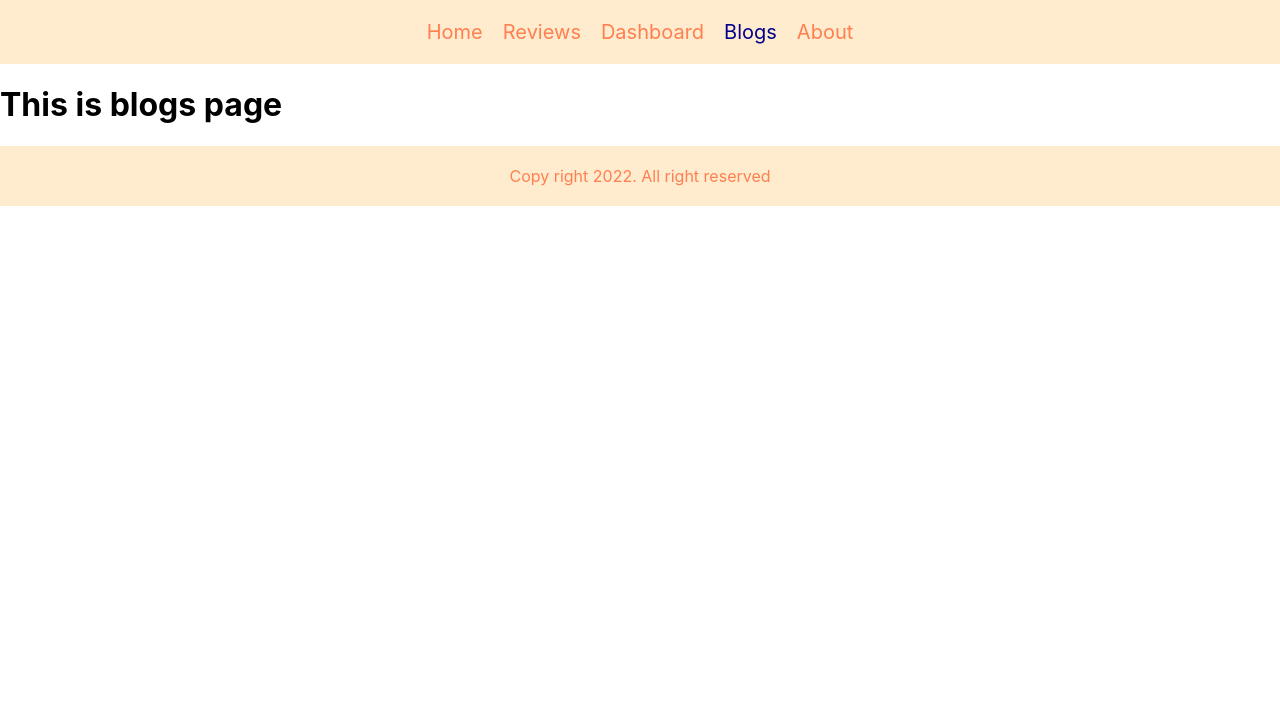
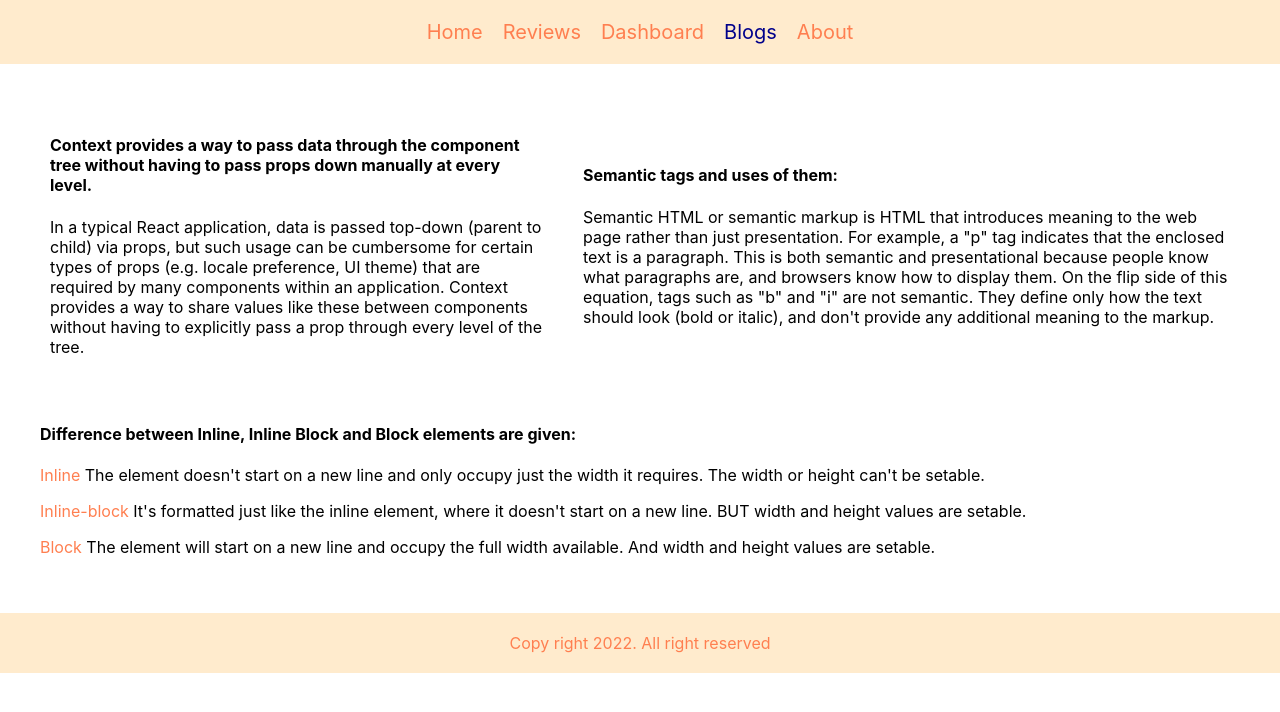
Before and after one commit to mahbubnoyon506/product-analysis, a React (Create React App) app: page /blogs in a window 1280 px wide. Shown: the top 712 px of the page. Built offline with nearby package versions, Linux system fonts and the light colour scheme.

Commit message:
blog page done

```diff
--- a/src/Components/Blogs/Blogs.css
+++ b/src/Components/Blogs/Blogs.css
@@ -0,0 +1,16 @@
+.blogs-wrap{
+    display: flex;
+    align-items: center;
+    justify-content: space-between;
+    padding: 30px;
+}
+.contecx-api, .symentic-tag{
+    padding: 20px 20px 0px 20px;
+}
+.block-element{
+    padding: 0px 20px 20px 20px;
+    margin: 0px 20px 20px 20px;
+}
+.block-element span{
+    color: coral;
+}
--- a/src/Components/Blogs/Blogs.js
+++ b/src/Components/Blogs/Blogs.js
@@ -1,10 +1,29 @@
 import React from 'react';
+import './Blogs.css'
 
 const Blogs = () => {
     return (
         <div>
-            <h1>This is blogs page</h1>
+            <div className='blogs-wrap'>
+                <div className="contecx-api">
+                    <h4>Context provides a way to pass data through the component tree without having to pass props down manually at every level.</h4>
+                    <p>In a typical React application, data is passed top-down (parent to child) via props, but such usage can be cumbersome for certain types of props (e.g. locale preference, UI theme) that are required by many components within an application. Context provides a way to share values like these between components without having to explicitly pass a prop through every level of the tree.</p>
+                </div>
+                <div className="symentic-tag">
+                    <h4>Semantic tags and uses of them:</h4>
+                    <p>Semantic HTML or semantic markup is HTML that introduces meaning to the web page rather than just presentation. For example, a "p" tag indicates that the enclosed text is a paragraph. This is both semantic and presentational because people know what paragraphs are, and browsers know how to display them.
+                        On the flip side of this equation, tags such as "b" and "i" are not semantic. They define only how the text should look (bold or italic), and don't provide any additional meaning to the markup.</p>
+                </div>
+            </div>
+            <div className="block-element">
+                <h4>Difference between Inline, Inline Block and Block elements are given:</h4>
+                <p><span>Inline</span> The element doesn't start on a new line and only occupy just the width it requires. The width or height can't be setable.</p>
+                <p><span>Inline-block</span> It's formatted just like the inline element, where it doesn't start on a new line. BUT width and height values are setable.</p>
+                <p><span>Block</span> The element will start on a new line and occupy the full width available. And width and height values are setable.</p>
+            </div>
         </div>
+
+
     );
 };
 
--- a/src/Components/Dashboard/Dashboard.css
+++ b/src/Components/Dashboard/Dashboard.css
@@ -1,4 +1,13 @@
-.line-chart{
+.chat-wrap{
+    display: flex;
+    align-items: center;
+    justify-content: space-around;
+}
+.line-chart, .bar-chart{
     margin: 0 auto;
-    padding: 30px;
+    padding: 50px;
 }
+.chat-wrap h3{
+    text-align: center;
+    color: coral;
+}
--- a/src/Components/Dashboard/Dashboard.js
+++ b/src/Components/Dashboard/Dashboard.js
@@ -1,5 +1,5 @@
 import React from 'react';
-import { CartesianGrid, Legend, Line, LineChart, Tooltip, XAxis, YAxis } from 'recharts';
+import { Bar, BarChart, CartesianGrid, Legend, Line, LineChart, Tooltip, XAxis, YAxis } from 'recharts';
 import './Dashboard.css'
 
 
@@ -48,11 +48,11 @@ const data = [
 // amt = revenue
 const Dashboard = () => {
     return (
-        <div>
+        <div className='chat-wrap'>
             <div className="line-chart">
                 <LineChart
                     width={500}
-                    height={300}
+                    height={400}
                     data={data}
                     margin={{
                         top: 5,
@@ -74,6 +74,29 @@ const Dashboard = () => {
                     />
                     <Line type="monotone" dataKey="investment" stroke="#82ca9d" />
                 </LineChart>
+                <h3>Chart on line view</h3>
+            </div>
+            <div className="bar-chart">
+                <BarChart
+                    width={500}
+                    height={400}
+                    data={data}
+                    margin={{
+                        top: 5,
+                        right: 30,
+                        left: 20,
+                        bottom: 5
+                    }}
+                >
+                    <CartesianGrid strokeDasharray="3 3" />
+                    <XAxis dataKey="month" />
+                    <YAxis />
+                    <Tooltip />
+                    <Legend />
+                    <Bar dataKey="sell" fill="#8884d8" />
+                    <Bar dataKey="investment" fill="#82ca9d" />
+                </BarChart>
+                <h3>Chart on bar view</h3>
             </div>
         </div>
     );
```
Also changed, not shown: src/Components/Chart/Chart.js (deleted, +0 -76 lines).
